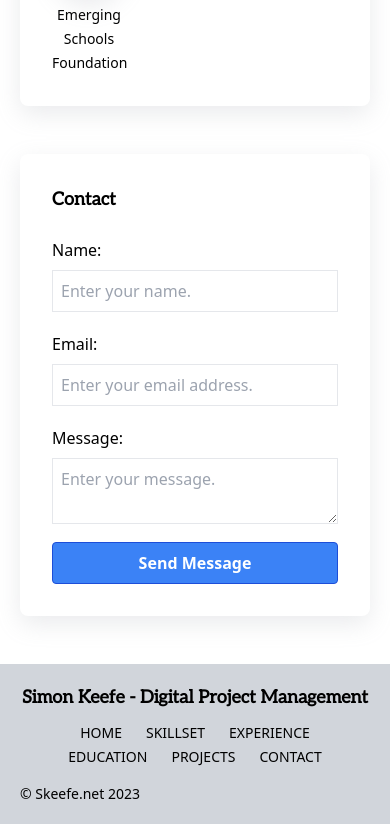
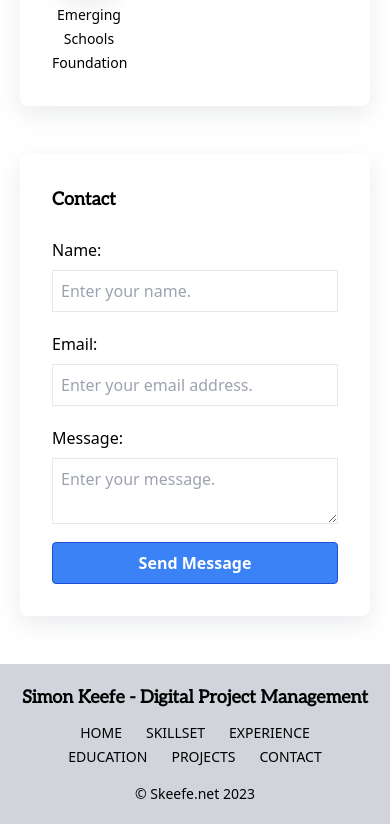
Before and after one commit to skeefe/MtDoom, a Next.js app: page / in a window 390 px wide. Shown: the part 8731-9555 px from the top of the page. Built offline with nearby package versions, Linux system fonts and the light colour scheme.

Commit message:
Copyright alignment.

```diff
--- a/components/footer.tsx
+++ b/components/footer.tsx
@@ -64,7 +64,7 @@ const Footer = () => {
             </ul>
           </nav>
         </div>
-        <span className="text-sm block sm:inline">&copy; Skeefe.net 2023</span>
+        <span className="text-sm block sm:inline text-center">&copy; Skeefe.net 2023</span>
       </Container>
     </footer>
   );
```
